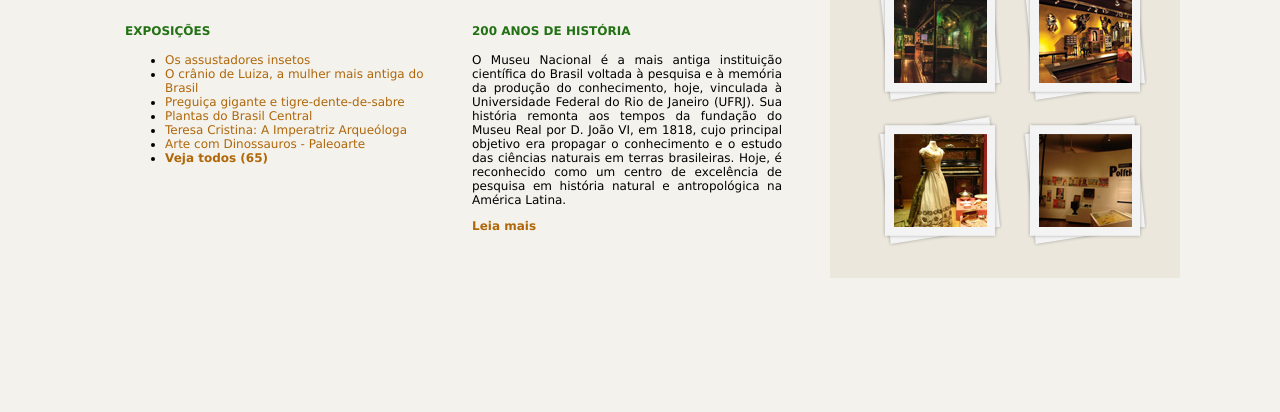
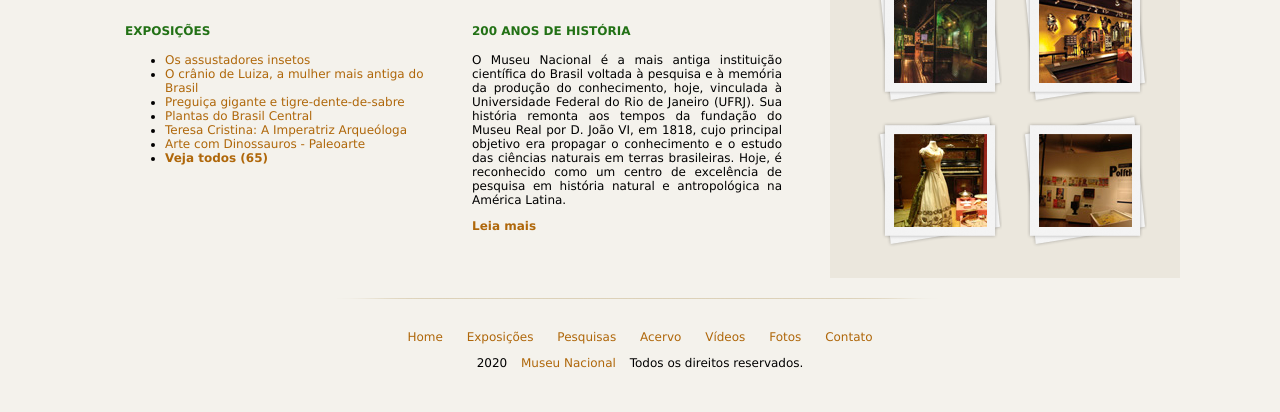
Before and after one commit to DayanMonteiro/Projetos-de-sites, a plain HTML site: page Museu-Nacional/index.html in a window 1280 px wide. Shown: the part 625-1037 px from the top of the page. Before the commit the page ends 903 px from the top, so only its background shows below. Drawn offline with Linux system fonts and the light colour scheme.

Commit message:
final do projeto Museu Nacional

```diff
--- a/Museu-Nacional/css/style.css
+++ b/Museu-Nacional/css/style.css
@@ -64,6 +64,7 @@ nav ul li a:hover {
 #conteudo {
     width: 710px;
     float: left;
+    margin-bottom: 20px;
 }
 
 aside {
@@ -71,6 +72,7 @@ aside {
     float: right;
     background: #ebe7dd;
     padding-bottom: 30px;
+    margin-bottom: 20px;
 }
 
 section#visita h4 {
@@ -142,6 +144,19 @@ h4 {
     margin-bottom: 0;
 }
 
+/* Rodapé */
+footer {
+    clear: both; /* o clear: both; cola a margem superior com a margem inferior do elemento acima esse efeito se chama margin collapse.*/
+    padding: 20px 0 30px 0;
+    text-align: center;
+    background: url(../img/fundo-rodape.png) no-repeat center top;
+    margin-top: 20px;
+}
+
+footer>p a {
+    padding: 2px 10px;
+}
+
 /*formulários*/
 input {
     height: 20px;
--- a/Museu-Nacional/index.html
+++ b/Museu-Nacional/index.html
@@ -33,7 +33,7 @@
 
         </header>
 
-        <div id="principal">
+        <div>
 
             <div id="conteudo">
                 <section id="capa">
@@ -148,8 +148,22 @@
 
             </aside>
 
+            <footer>
+               <p>
+                   <a href="#">Home</a>
+                   <a href="#">Exposições</a>
+                   <a href="#">Pesquisas</a>
+                   <a href="#">Acervo</a>
+                   <a href="#">Vídeos</a>
+                   <a href="#">Fotos</a>
+                   <a href="#">Contato</a>
+               </p>
+               <p>
+                   2020 <a href="">Museu Nacional</a> Todos os direitos reservados.
+               </p>
+            </footer>
+
         </div>
-
 
     </div><!--fim container-->
 
```
